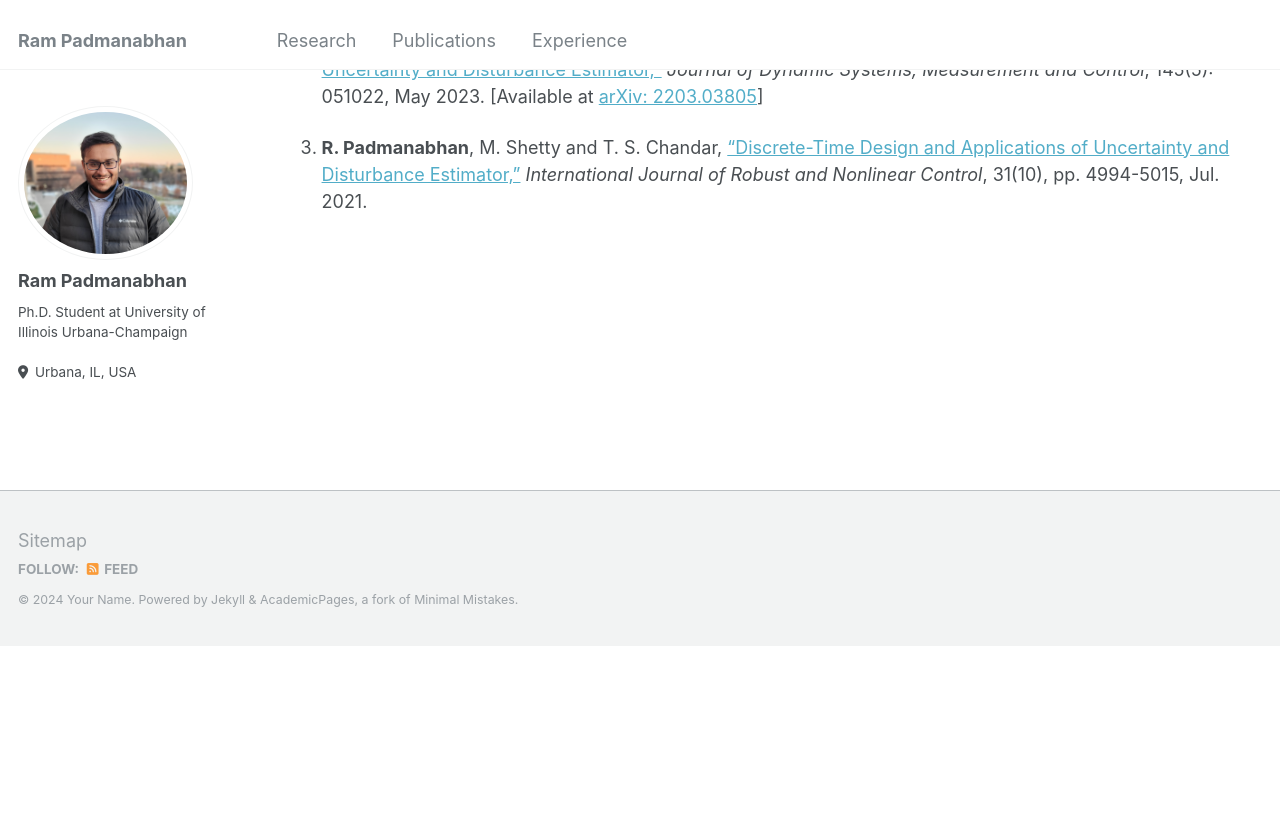
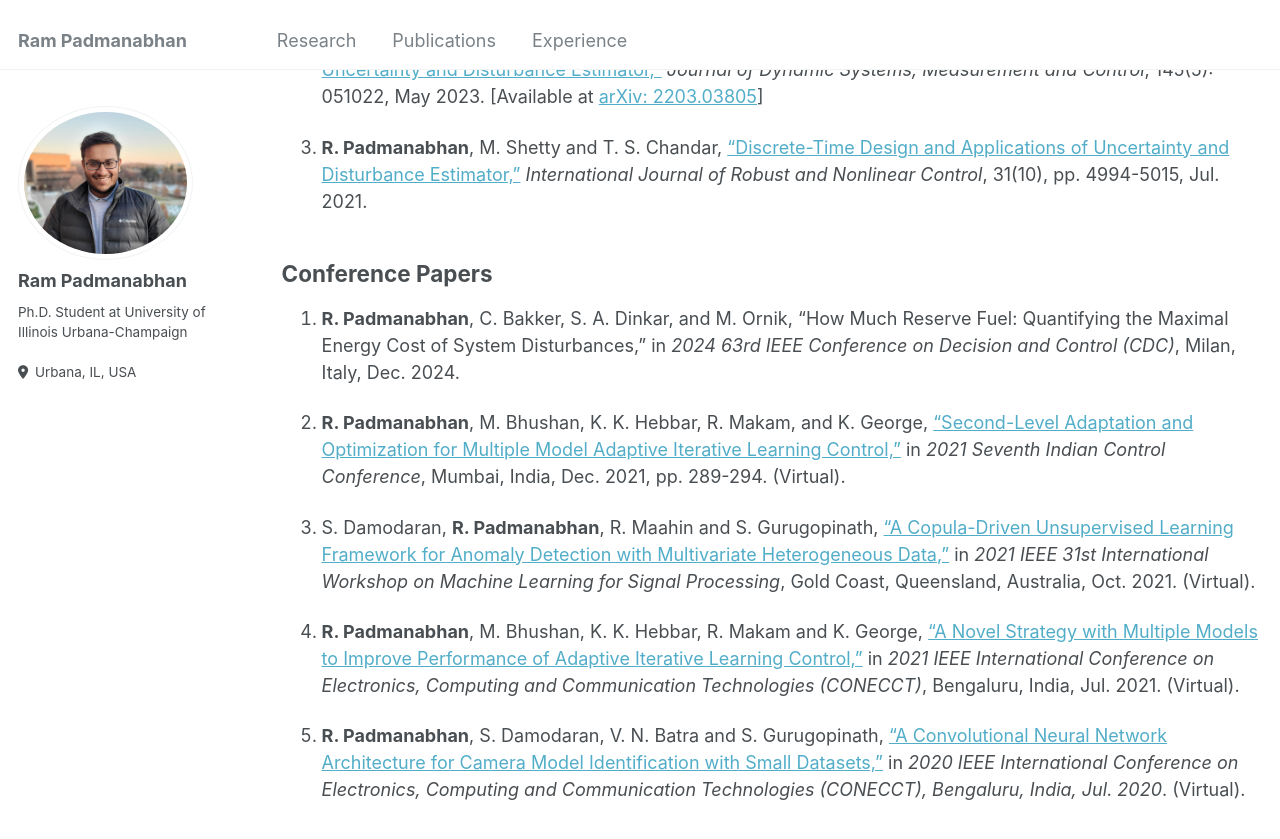
Before and after one commit to ram-p/ram-p.github.io, a Jekyll site: the page built from _pages/publications.md, in a window 1280 px wide and 900 px high, scrolled down 415 px. Shown: the top 839 px of the window. Built offline with Jekyll 4.4.1, drawn with Linux system fonts in a browser that asks for light colours; before the commit the page ends 1061 px from its top, so only the background shows below that.

Commit message:
Update publications.md

```diff
--- a/_pages/publications.md
+++ b/_pages/publications.md
@@ -11,8 +11,22 @@ Preprints
 
 Journal Articles
 ------
+{:start="2"}
 2. **R. Padmanabhan**, R. Makam and K. George, ["Multiple Estimation Models for Discrete-time Adaptive Iterative Learning Control,"](https://www.tandfonline.com/doi/full/10.1080/00207721.2024.2335228) _International Journal of Systems Science_, 55(10), pp. 2154-2171, 2024. \[Available at [arXiv:2203.11892](https://arxiv.org/abs/2203.11892)\]
 
 3. **R. Padmanabhan**, M. Shetty and T. S. Chandar, ["Discrete Robust Control of Robot Manipulators using an Uncertainty and Disturbance Estimator,"](https://asmedigitalcollection.asme.org/dynamicsystems/article/doi/10.1115/1.4062079/1160024/Discrete-Robust-Control-of-Robot-Manipulators) _Journal of Dynamic Systems, Measurement and Control_, 145(5): 051022, May 2023. \[Available at [arXiv: 2203.03805](https://arxiv.org/abs/2203.03805)\]
 
 4. **R. Padmanabhan**, M. Shetty and T. S. Chandar, ["Discrete-Time Design and Applications of Uncertainty and Disturbance Estimator,"](https://onlinelibrary.wiley.com/doi/10.1002/rnc.5518) _International Journal of Robust and Nonlinear Control_, 31(10), pp. 4994-5015, Jul. 2021.
+
+Conference Papers
+------
+{:start="5"}
+1. **R. Padmanabhan**, C. Bakker, S. A. Dinkar, and M. Ornik, "How Much Reserve Fuel: Quantifying the Maximal Energy Cost of System Disturbances," in _2024 63rd IEEE Conference on Decision and Control (CDC)_, Milan, Italy, Dec. 2024.
+
+1. **R. Padmanabhan**, M. Bhushan, K. K. Hebbar, R. Makam, and K. George, ["Second-Level Adaptation and Optimization for Multiple Model Adaptive Iterative Learning Control,"](https://ieeexplore.ieee.org/abstract/document/9703125) in _2021 Seventh Indian Control Conference_, Mumbai, India, Dec. 2021, pp. 289-294. (Virtual).
+
+1. S. Damodaran, **R. Padmanabhan**, R. Maahin and S. Gurugopinath, ["A Copula-Driven Unsupervised Learning Framework for Anomaly Detection with Multivariate Heterogeneous Data,"](https://ieeexplore.ieee.org/document/9596359) in _2021 IEEE 31st International Workshop on Machine Learning for Signal Processing_, Gold Coast, Queensland, Australia, Oct. 2021. (Virtual).
+
+1. **R. Padmanabhan**, M. Bhushan, K. K. Hebbar, R. Makam and K. George, ["A Novel Strategy with Multiple Models to Improve Performance of Adaptive Iterative Learning Control,"](https://ieeexplore.ieee.org/document/9622359) in _2021 IEEE International Conference on Electronics, Computing and Communication Technologies (CONECCT)_, Bengaluru, India, Jul. 2021. (Virtual).
+
+1. **R. Padmanabhan**, S. Damodaran, V. N. Batra and S. Gurugopinath, ["A Convolutional Neural Network Architecture for Camera Model Identification with Small Datasets,"](https://ieeexplore.ieee.org/document/9198595) in _2020 IEEE International Conference on Electronics, Computing and Communication Technologies (CONECCT), Bengaluru, India, Jul. 2020_. (Virtual).
```
